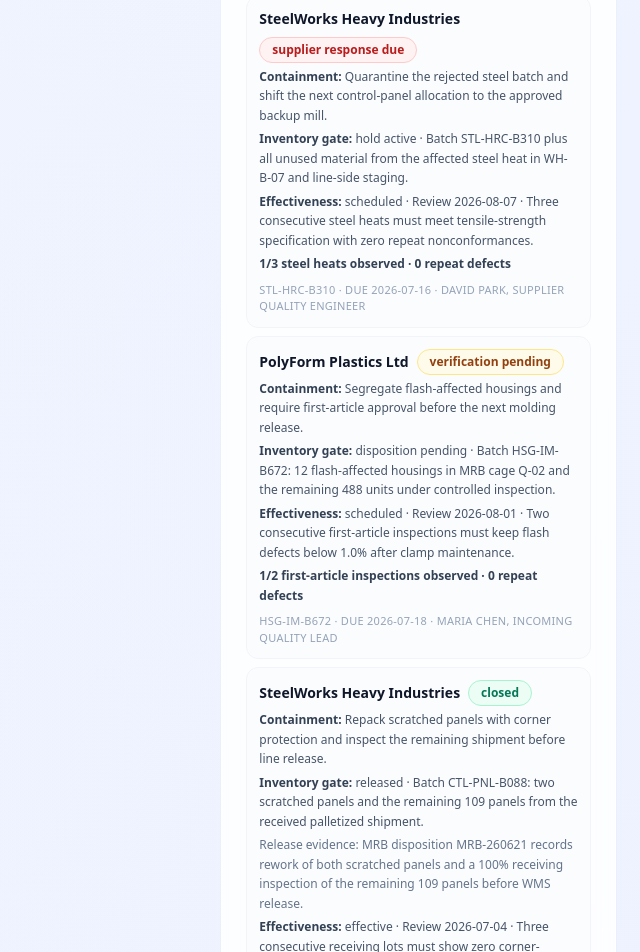
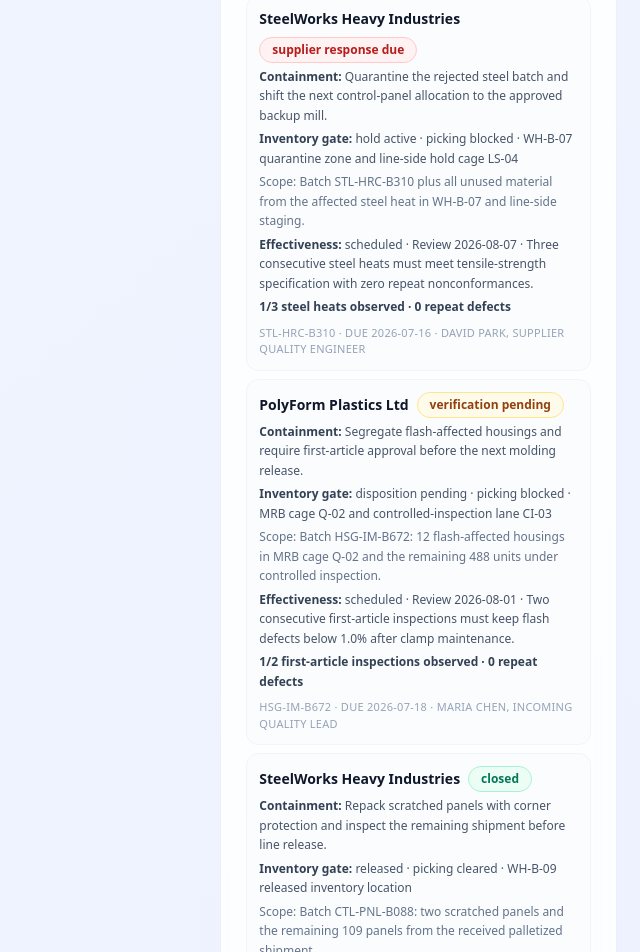
Before and after one commit to tensorgarden/supply-chain-ai, a Next.js app: page / in a window 1280 px wide. Shown: the part 7260-8212 px from the top of the page, without its empty margins (640-1280 px from the left). Built offline with nearby package versions, Linux system fonts and the light colour scheme.

Commit message:
Block picking for held supplier inventory

```diff
--- a/src/app/page.tsx
+++ b/src/app/page.tsx
@@ -578,6 +578,12 @@ function inventoryHoldLabel(
   return labels[status];
 }
 
+function inventoryPickLabel(
+  status: SupplierCorrectiveAction["inventoryPickStatus"]
+): string {
+  return status === "blocked" ? "picking blocked" : "picking cleared";
+}
+
 function CorrectiveActionQueue() {
   const unresolved = demoSupplierCorrectiveActions.filter(
     (action) => action.status !== "closed"
@@ -620,7 +626,11 @@ function CorrectiveActionQueue() {
               <p className="mt-1 text-xs leading-relaxed text-slate-600">
                 <span className="font-semibold text-slate-700">Inventory gate:</span>{" "}
                 {inventoryHoldLabel(action.inventoryHoldStatus)} ·{" "}
-                {action.affectedInventoryScope}
+                {inventoryPickLabel(action.inventoryPickStatus)} ·{" "}
+                {action.inventoryHoldLocation}
+                <span className="mt-1 block text-slate-500">
+                  Scope: {action.affectedInventoryScope}
+                </span>
                 {action.inventoryReleaseEvidence && (
                   <span className="mt-1 block text-slate-500">
                     Release evidence: {action.inventoryReleaseEvidence}
--- a/src/lib/demo-data.ts
+++ b/src/lib/demo-data.ts
@@ -83,6 +83,8 @@ export const demoSupplierCorrectiveActions: SupplierCorrectiveAction[] = [
     containmentAction: "Quarantine the rejected steel batch and shift the next control-panel allocation to the approved backup mill.",
     affectedInventoryScope: "Batch STL-HRC-B310 plus all unused material from the affected steel heat in WH-B-07 and line-side staging.",
     inventoryHoldStatus: "hold_active",
+    inventoryHoldLocation: "WH-B-07 quarantine zone and line-side hold cage LS-04",
+    inventoryPickStatus: "blocked",
     inventoryReleaseEvidence: null,
     rootCause: "Mill heat-treatment parameter drift is under joint 5-Why review with SteelWorks.",
     effectivenessReviewDate: "2026-08-07",
@@ -104,6 +106,8 @@ export const demoSupplierCorrectiveActions: SupplierCorrectiveAction[] = [
     containmentAction: "Segregate flash-affected housings and require first-article approval before the next molding release.",
     affectedInventoryScope: "Batch HSG-IM-B672: 12 flash-affected housings in MRB cage Q-02 and the remaining 488 units under controlled inspection.",
     inventoryHoldStatus: "disposition_pending",
+    inventoryHoldLocation: "MRB cage Q-02 and controlled-inspection lane CI-03",
+    inventoryPickStatus: "blocked",
     inventoryReleaseEvidence: null,
     rootCause: "Mold clamp-pressure drift was traced to an overdue preventive-maintenance interval.",
     effectivenessReviewDate: "2026-08-01",
@@ -125,6 +129,8 @@ export const demoSupplierCorrectiveActions: SupplierCorrectiveAction[] = [
     containmentAction: "Repack scratched panels with corner protection and inspect the remaining shipment before line release.",
     affectedInventoryScope: "Batch CTL-PNL-B088: two scratched panels and the remaining 109 panels from the received palletized shipment.",
     inventoryHoldStatus: "released",
+    inventoryHoldLocation: "WH-B-09 released inventory location",
+    inventoryPickStatus: "cleared",
     inventoryReleaseEvidence: "MRB disposition MRB-260621 records rework of both scratched panels and a 100% receiving inspection of the remaining 109 panels before WMS release.",
     rootCause: "Insufficient corner protection allowed panel movement during pallet transport.",
     effectivenessReviewDate: "2026-07-04",
--- a/src/lib/types.ts
+++ b/src/lib/types.ts
@@ -91,6 +91,8 @@ export type CorrectiveActionInventoryHoldStatus =
   | "disposition_pending"
   | "released";
 
+export type CorrectiveActionInventoryPickStatus = "blocked" | "cleared";
+
 export interface SupplierCorrectiveAction {
   id: string;
   qualityCheckId: string;
@@ -101,6 +103,8 @@ export interface SupplierCorrectiveAction {
   containmentAction: string;
   affectedInventoryScope: string;
   inventoryHoldStatus: CorrectiveActionInventoryHoldStatus;
+  inventoryHoldLocation: string;
+  inventoryPickStatus: CorrectiveActionInventoryPickStatus;
   inventoryReleaseEvidence: string | null;
   rootCause: string;
   effectivenessReviewDate: string;
```
Also changed, not shown: 1 other file (tests, documents, lock files or other folders).
